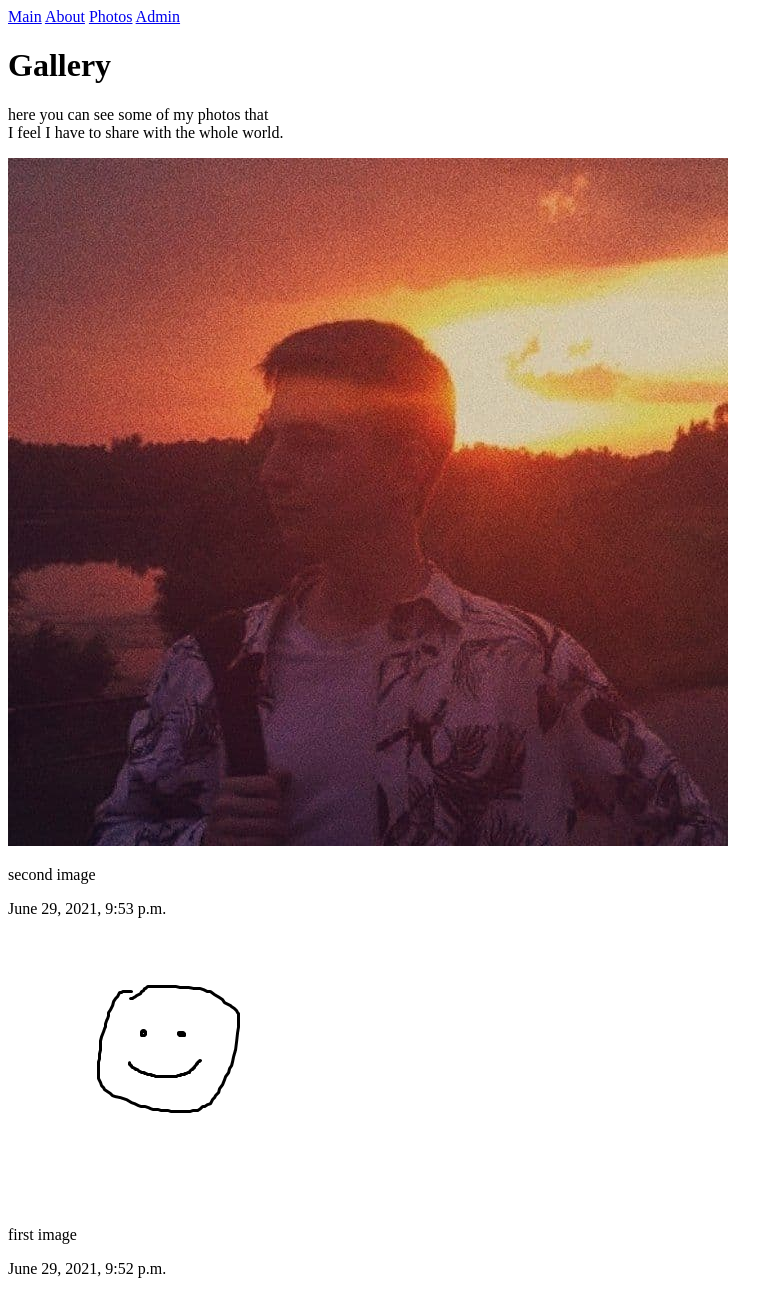
After one commit to AndriySydor/journal_app, a Django app: page /photos in a window 1280 px wide. The commit adds this page. Shown: the whole page, without its empty margins (0-783 px from the left). Run offline with Django 3.2, Linux system fonts and the light colour scheme; data comes from the database, SQL or seed files in the repository; both versions use the stored data as it was after the commit.

Commit message:
added the page for photos and the model for posts with images

```diff
--- a/theJournal/journal_app/admin.py
+++ b/theJournal/journal_app/admin.py
@@ -1,4 +1,6 @@
 from django.contrib import admin
 from .models import Article
+from .models import ImagePost
 
 admin.site.register(Article)
+admin.site.register(ImagePost)
--- a/theJournal/journal_app/models.py
+++ b/theJournal/journal_app/models.py
@@ -8,3 +8,12 @@ class Article(models.Model):
 
     def __str__(self):
         return self.title
+
+
+class ImagePost(models.Model):
+    image = models.ImageField('Image')
+    title = models.CharField('Title', max_length=50)
+    date = models.DateTimeField(auto_now_add=True)
+
+    def __str__(self):
+        return self.title
--- a/theJournal/journal_app/templates/journal_app/about.html
+++ b/theJournal/journal_app/templates/journal_app/about.html
@@ -11,6 +11,7 @@
     <nav>
         <a href="{% url 'main_page' %}">Main</a>
         <a href="{% url 'about' %}">About</a>
+        <a href="{% url 'photos' %}">Photos</a>
         <a href="/admin">Admin</a>
     </nav>
     <h1>Andrii Sydor</h1>
--- a/theJournal/journal_app/templates/journal_app/index.html
+++ b/theJournal/journal_app/templates/journal_app/index.html
@@ -11,6 +11,7 @@
     <nav>
         <a href="{% url 'main_page' %}">Main</a>
         <a href="{% url 'about' %}">About</a>
+        <a href="{% url 'photos' %}">Photos</a>
         <a href="/admin">Admin</a>
     </nav>
     <h1>Main page</h1>
--- /dev/null
+++ b/theJournal/journal_app/templates/journal_app/photos.html
@@ -0,0 +1,29 @@
+<!doctype html>
+<html lang="en-us">
+<head>
+    <meta charset="UTF-8">
+    <meta name="viewport"
+          content="width=device-width, user-scalable=no, initial-scale=1.0, maximum-scale=1.0, minimum-scale=1.0">
+    <meta http-equiv="X-UA-Compatible" content="ie=edge">
+    <title>Andrii Sydor</title>
+</head>
+<body>
+    <nav>
+        <a href="{% url 'main_page' %}">Main</a>
+        <a href="{% url 'about' %}">About</a>
+        <a href="{% url 'photos' %}">Photos</a>
+        <a href="/admin">Admin</a>
+    </nav>
+    <h1>Gallery</h1>
+    <p>
+        here you can see some of my photos that<br>
+        I feel I have to share with the whole world.<br>
+    </p>
+
+    {% for element in elements %}
+    <p><img src="{{ element.image.path }}"></p>
+    <p>{{ element.title }}</p>
+    <p>{{ element.date }}</p>
+    {% endfor %}
+</body>
+</html>
--- a/theJournal/journal_app/urls.py
+++ b/theJournal/journal_app/urls.py
@@ -1,7 +1,9 @@
 from django.urls import path
 from . import views
 
+
 urlpatterns = [
     path('', views.index, name='main_page'),
-    path('about', views.about, name='about')
+    path('about', views.about, name='about'),
+    path('photos', views.photos, name='photos'),
 ]
--- a/theJournal/journal_app/views.py
+++ b/theJournal/journal_app/views.py
@@ -1,5 +1,6 @@
 from django.shortcuts import render
 from .models import Article
+from .models import ImagePost
 
 
 def index(request):
@@ -9,3 +10,8 @@ def index(request):
 
 def about(request):
     return render(request, 'journal_app/about.html')
+
+
+def photos(request):
+    elements = ImagePost.objects.order_by('-id')[:]
+    return render(request, 'journal_app/photos.html', {'elements': elements})
--- a/theJournal/theJournal/settings.py
+++ b/theJournal/theJournal/settings.py
@@ -9,6 +9,7 @@ https://docs.djangoproject.com/en/3.2/topics/settings/
 For the full list of settings and their values, see
 https://docs.djangoproject.com/en/3.2/ref/settings/
 """
+
 
 from pathlib import Path
 
--- a/theJournal/theJournal/urls.py
+++ b/theJournal/theJournal/urls.py
@@ -17,6 +17,7 @@ from django.contrib import admin
 from django.urls import path
 from django.urls import include
 
+
 urlpatterns = [
     path('admin/', admin.site.urls),
     path('', include('journal_app.urls'))
```
Also changed, not shown: theJournal/db.sqlite3, theJournal/journal_app/migrations/0002_imagepost.py (added), theJournal/photo_2021-02-19_10-01-39.jpg (added), theJournal/Без_імені.png (added).
